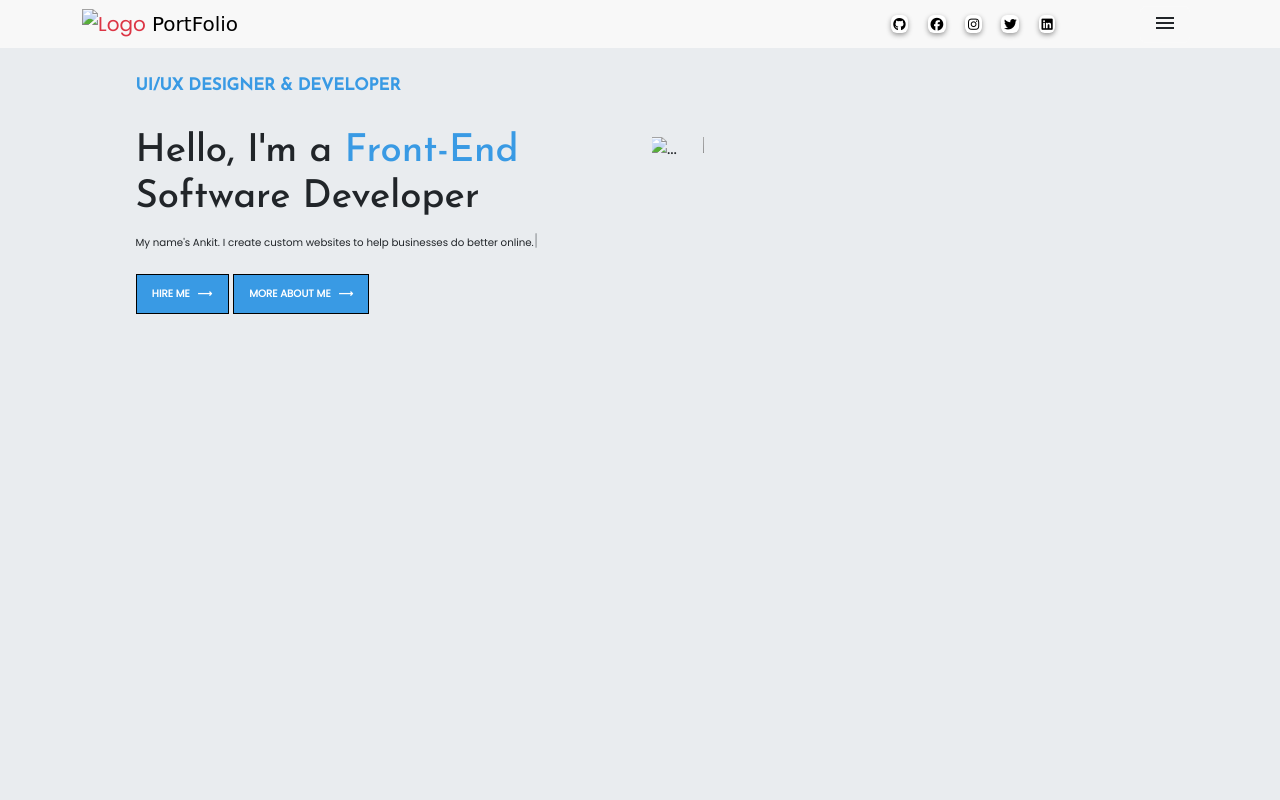
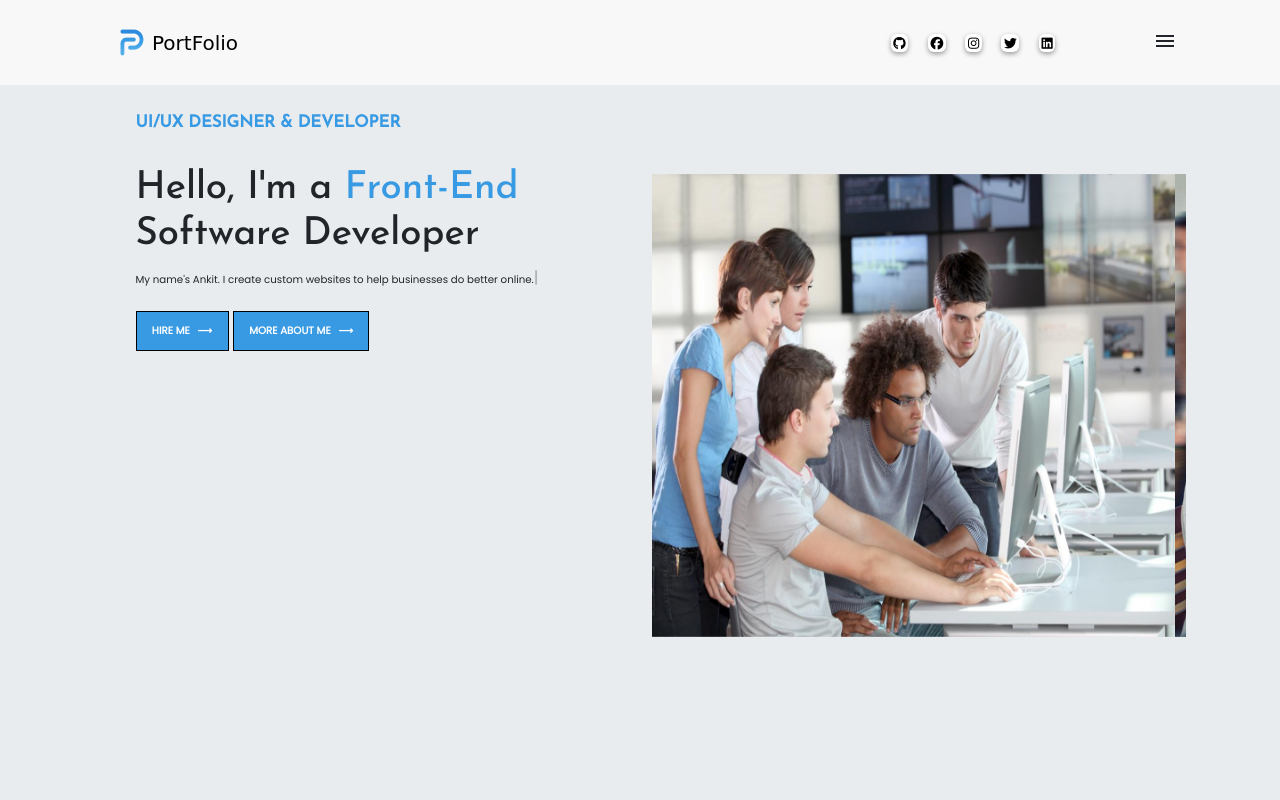
Before and after one commit to ankii143/MyPortfolio, a plain HTML site: page index.html in a window 1280 px wide. Shown: the top 800 px of the page. Drawn offline with nearby package versions, Linux system fonts and the light colour scheme; the site is published under a folder, as on GitHub Pages, so addresses that start at the root find nothing; a web font is replaced by a local one.

Commit message:
some images modified

```diff
--- a/index.html
+++ b/index.html
@@ -24,7 +24,7 @@
         <nav class="navbar navbar-dark  p-0">
             <div class="container">
                 <a class="navbar-brand d-flex justify-content-center align-items-center" href="#">
-                    <img src="/img/p.png" alt="Logo" width="100" class="d-inline-block align-text-top text-danger">
+                    <img src="./img/p.png" alt="Logo" width="100" class="d-inline-block align-text-top text-danger">
                     <span style="margin-left:-30px;font-family: 'ADLaM Display', cursive; color:#000;">PortFolio</span>
                 </a>
                 <div class="socialM p-2">
@@ -53,7 +53,7 @@
                     aria-labelledby="offcanvasDarkNavbarLabel">
                     <div class="offcanvas-header">
                         <a class="navbar-brand d-flex justify-content-start align-items-center" href="#">
-                            <img src="/img/p.png" alt="Logo" width="80" class="d-inline-block align-text-top">
+                            <img src="./img/p.png" alt="Logo" width="80" class="d-inline-block align-text-top">
                             <span
                                 style="margin-left:-20px;font-family: 'ADLaM Display', cursive; color:#000;">PortFolio</span>
                         </a>
@@ -135,13 +135,13 @@
                             <div id="carouselExampleSlidesOnly" class="carousel slide" data-bs-ride="carousel">
                                 <div class="carousel-inner">
                                     <div class="carousel-item active">
-                                        <img src="/img/img4.jpg" class="d-block w-100" height="463" alt="...">
+                                        <img src="./img/img4.jpg" class="d-block w-100" height="463" alt="...">
                                     </div>
                                     <div class="carousel-item">
-                                        <img src="/img/img5.jpg" class="d-block w-100" height="463" alt="...">
+                                        <img src="./img/img5.jpg" class="d-block w-100" height="463" alt="...">
                                     </div>
                                     <div class="carousel-item">
-                                        <img src="/img/img3.jpg" class="d-block w-100" height="463" alt="...">
+                                        <img src="./img/img3.jpg" class="d-block w-100" height="463" alt="...">
                                     </div>
                                 </div>
                             </div>
```
Also changed, not shown: about.html (+2 -2 lines), blog.html (+2 -2 lines).
